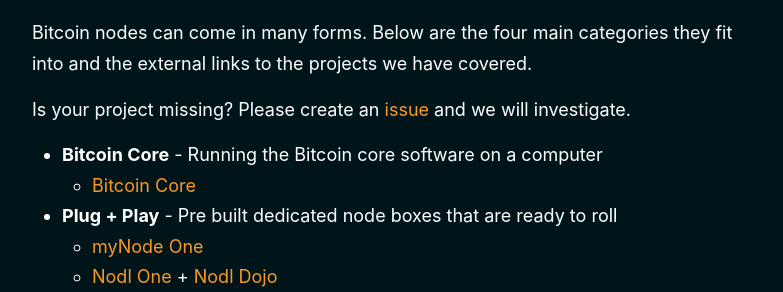
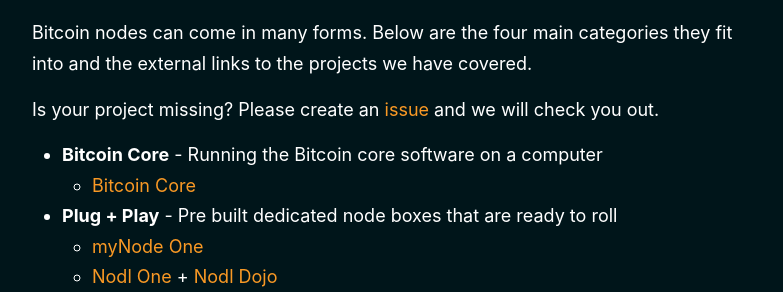
Before and after one commit to BitcoinQnA/node-guide, a Jekyll site: the page built from _pages/home.md, in a window 1280 px wide. Shown: the part 634-926 px from the top of the page, without its empty margins (248-1031 px from the left). Built offline with Jekyll 4.4.1, drawn with Linux system fonts in a browser that asks for light colours.

Commit message:
Update home.md

```diff
--- a/_pages/home.md
+++ b/_pages/home.md
@@ -14,7 +14,7 @@
 
 Bitcoin nodes can come in many forms. Below are the four main categories they fit into and the external links to the projects we have covered.
 
-Is your project missing? Please create an [issue](https://github.com/BitcoinQnA/node-guide) and we will investigate.
+Is your project missing? Please create an [issue](https://github.com/BitcoinQnA/node-guide) and we will check you out.
 
 -  **Bitcoin Core** - Running the Bitcoin core software on a computer
    - [Bitcoin Core](https://bitcoincore.org/en/download/)
```
